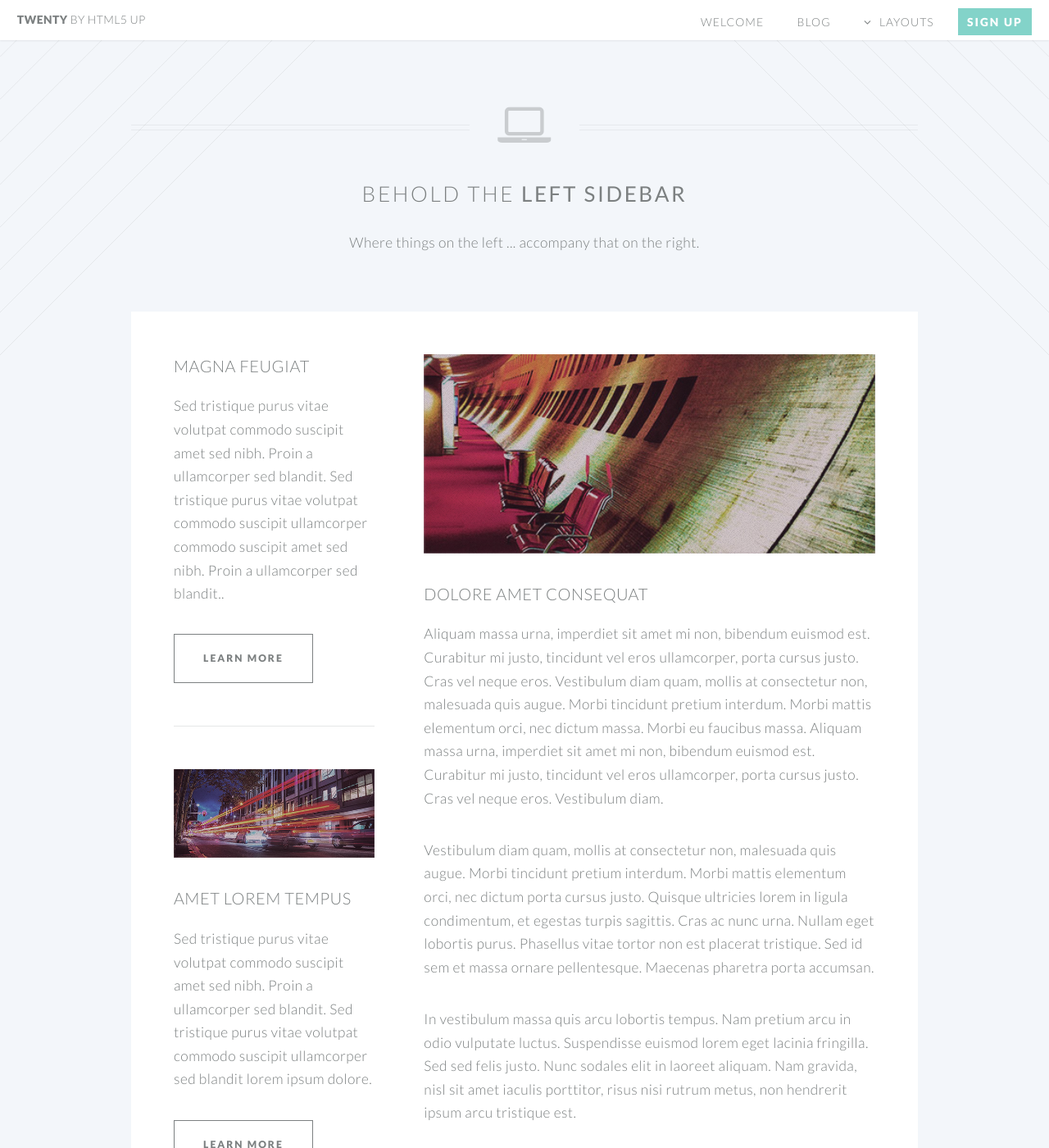
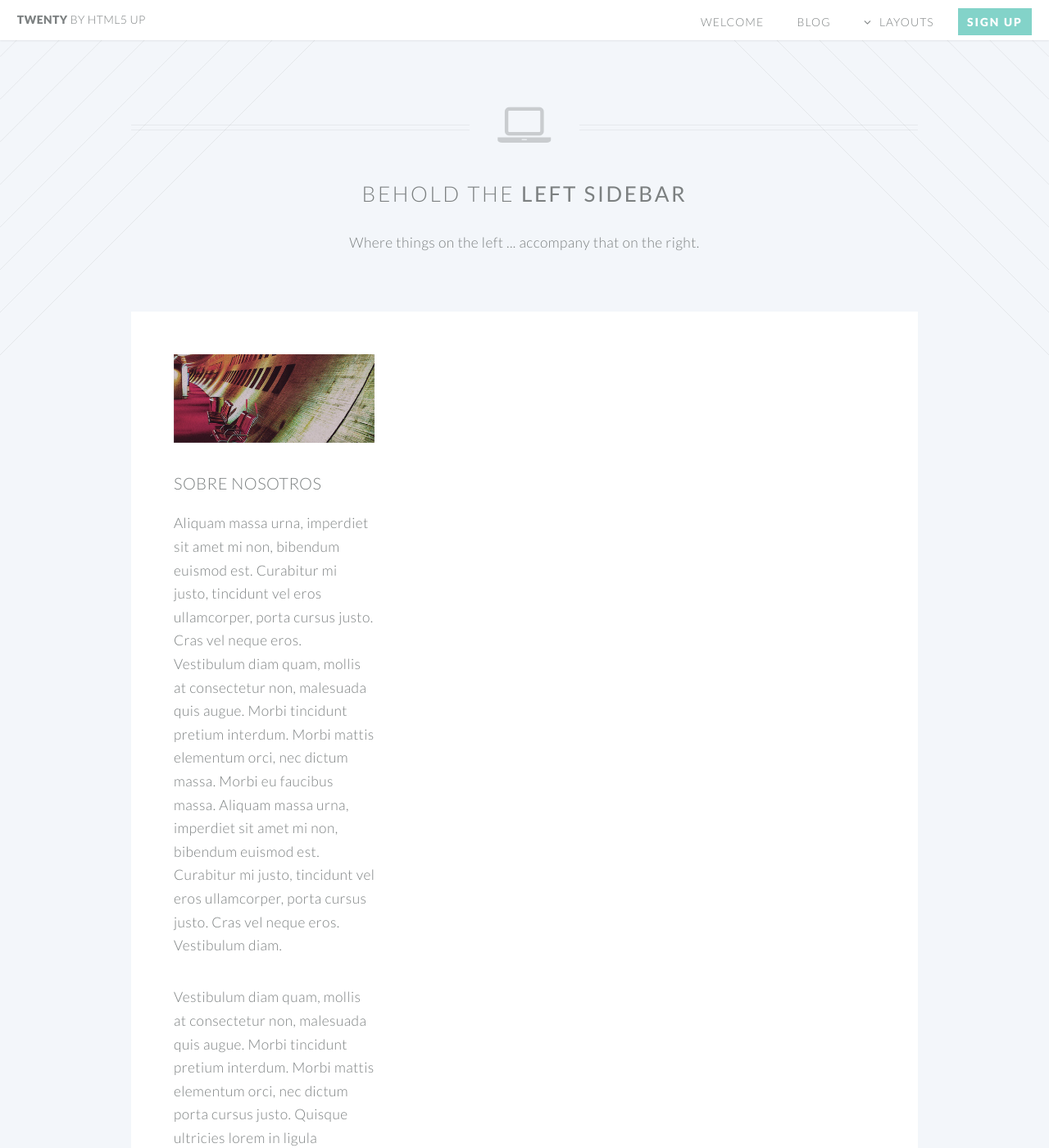
Before and after one commit to Vico2001/Vico2001.github.io, a Jekyll site: the page left-sidebar.html, which Jekyll copies as it is, in a window 1280 px wide and 1400 px high. Shown: the whole window at 82% size. Built offline with Jekyll 4.4.1, drawn with Linux system fonts in a browser that asks for light colours.

Commit message:
Update left-sidebar.html

```diff
--- a/left-sidebar.html
+++ b/left-sidebar.html
@@ -75,43 +75,14 @@
 						<div class="row oneandhalf">
 							<div class="4u">
 
-								<!-- Sidebar -->
-									<div class="sidebar">
-										<section>
-											<header>
-												<h3>Magna Feugiat</h3>
-											</header>
-											<p>Sed tristique purus vitae volutpat commodo suscipit amet sed nibh. Proin a ullamcorper sed blandit. Sed tristique purus vitae volutpat commodo suscipit ullamcorper commodo suscipit amet sed nibh. Proin a ullamcorper sed blandit..</p>
-											<footer>
-												<ul class="buttons">
-													<li><a href="#" class="button small">Learn More</a></li>
-												</ul>
-											</footer>
-										</section>
 
-										<section>
-											<a href="#" class="image featured"><img src="images/pic03.jpg" alt="" /></a>
-											<header>
-												<h3>Amet Lorem Tempus</h3>
-											</header>
-											<p>Sed tristique purus vitae volutpat commodo suscipit amet sed nibh. Proin a ullamcorper sed blandit. Sed tristique purus vitae volutpat commodo suscipit ullamcorper sed blandit lorem ipsum dolore.</p>
-											<footer>
-												<ul class="buttons">
-													<li><a href="#" class="button small">Learn More</a></li>
-												</ul>
-											</footer>
-										</section>
-									</div>
-
-							</div>
-							<div class="8u skel-cell-important">
 
 								<!-- Content -->
 									<div class="content">
 										<section>
 											<a href="#" class="image featured"><img src="images/pic02.jpg" alt="" /></a>
 											<header>
-												<h3>Dolore Amet Consequat</h3>
+												<h3>Sobre Nosotros</h3>
 											</header>
 											<p>Aliquam massa urna, imperdiet sit amet mi non, bibendum euismod est. Curabitur mi justo, tincidunt vel eros ullamcorper, porta cursus justo. Cras vel neque eros. Vestibulum diam quam, mollis at consectetur non, malesuada quis augue. Morbi tincidunt pretium interdum. Morbi mattis elementum orci, nec dictum massa. Morbi eu faucibus massa. Aliquam massa urna, imperdiet sit amet mi non, bibendum euismod est. Curabitur mi justo, tincidunt vel eros ullamcorper, porta cursus justo. Cras vel neque eros. Vestibulum diam.</p>
 											<p>Vestibulum diam quam, mollis at consectetur non, malesuada quis augue. Morbi tincidunt pretium interdum. Morbi mattis elementum orci, nec dictum porta cursus justo. Quisque ultricies lorem in ligula condimentum, et egestas turpis sagittis. Cras ac nunc urna. Nullam eget lobortis purus. Phasellus vitae tortor non est placerat tristique. Sed id sem et massa ornare pellentesque. Maecenas pharetra porta accumsan. </p>
```
